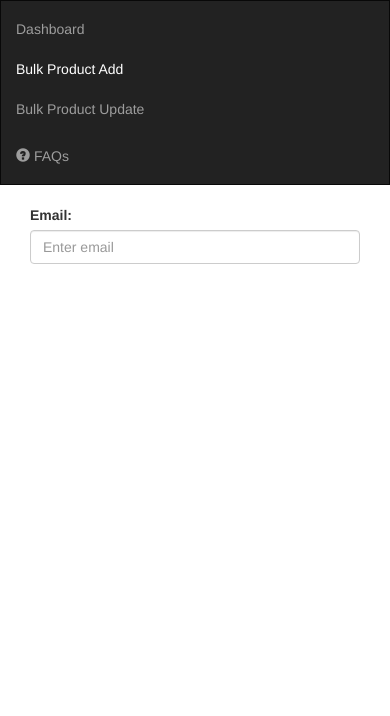
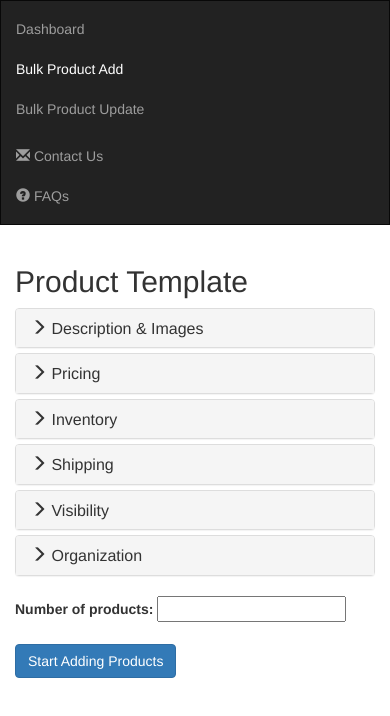
Before and after one commit to cloud9repos/UI-product-manager, a website: page index.html at #/addProducts in a window 390 px wide. Both pictures are taken after a click on the link "Bulk Product Add". Drawn offline with nearby package versions, Linux system fonts and the light colour scheme; files whose address does not match are found by name.

Commit message:
Added basic product template

```diff
--- a/app/addProducts/addProductsCtrl.js
+++ b/app/addProducts/addProductsCtrl.js
@@ -4,10 +4,49 @@
     angular
         .module("productManagement")
         .controller("AddProductsCtrl",
+                        ["$scope",
+                        AddProductsCtrl]);
 
-                        AddProductsCtrl);
+    function AddProductsCtrl($scope) {
 
-    function AddProductsCtrl() {
+        //initialize collapse settings
+        initiallizeCollapseSetting($scope)
+
+        var self = this
+
+        self.test = function() {
+            var self = this
+
+            setTimeout(test2, 5000);
+            console.log("clicked")
+        }
 
     }
+
+    var test2 = function() {
+        console.log("test tme")
+    }
+
+    var initiallizeCollapseSetting = function($scope) {
+
+        $scope.isCollapsedDI = true;
+        $scope.glyphiconChangeDI = 'glyphicon glyphicon-menu-right'
+
+        $scope.isCollapsedPrice = true;
+        $scope.glyphiconChangePrice = 'glyphicon glyphicon-menu-right'
+
+        $scope.isCollapsedInventory = true;
+        $scope.glyphiconChangeInventory = 'glyphicon glyphicon-menu-right'
+
+        $scope.isCollapsedShipping = true;
+        $scope.glyphiconChangeShipping = 'glyphicon glyphicon-menu-right'
+
+        $scope.isCollapsedVisibility = true;
+        $scope.glyphiconChangeVisibility = 'glyphicon glyphicon-menu-right'
+
+        $scope.isCollapsedOrganization = true;
+        $scope.glyphiconChangeOrganization = 'glyphicon glyphicon-menu-right'
+
+    }
+
 }())
--- a/app/addProducts/addProductsView.html
+++ b/app/addProducts/addProductsView.html
@@ -1,6 +1,116 @@
-<form class="form-horizontal">
-    <label class="control-label col-sm-2" for="email">Email:</label>
-    <div class="col-sm-10">
-      <input type="email" class="form-control" id="email" placeholder="Enter email">
+
+<h2>Product Template</h2>
+<div class="panel-group" id="accordion">
+
+  <div class="panel panel-default">
+    <div class="panel-heading">
+      <h4 class="panel-title">
+        <a data-parent="#accordion"
+          ng-click="isCollapsedDI = !isCollapsedDI; glyphiconChangeDI= isCollapsedDI ? 'glyphicon glyphicon-menu-right' : 'glyphicon glyphicon-menu-down'">
+          <span class={{glyphiconChangeDI}}></span>
+          Description & Images</a>
+      </h4>
     </div>
-</form>
+    <div uib-collapse="isCollapsedDI">
+      <div class="panel-body">
+
+      </div>
+    </div>
+  </div>
+
+  <div class="panel panel-default">
+    <div class="panel-heading">
+      <h4 class="panel-title">
+        <a data-parent="#accordion"
+          ng-click="isCollapsedPrice = !isCollapsedPrice; glyphiconChangePrice= (isCollapsedPrice) ? 'glyphicon glyphicon-menu-right' : 'glyphicon glyphicon-menu-down'">
+          <span class={{glyphiconChangePrice}}></span>
+          Pricing</a>
+      </h4>
+    </div>
+    <div uib-collapse="isCollapsedPrice">
+      <div class="panel-body">
+
+      </div>
+    </div>
+  </div>
+
+  <div class="panel panel-default">
+    <div class="panel-heading">
+      <h4 class="panel-title">
+        <a data-parent="#accordion"
+          ng-click="isCollapsedInventory = !isCollapsedInventory; glyphiconChangeInventory= (isCollapsedInventory) ? 'glyphicon glyphicon-menu-right' : 'glyphicon glyphicon-menu-down'">
+          <span class={{glyphiconChangeInventory}}></span>
+          Inventory</a>
+      </h4>
+    </div>
+    <div uib-collapse="isCollapsedInventory">
+      <div class="panel-body">
+
+      </div>
+    </div>
+  </div>
+
+  <div class="panel panel-default">
+    <div class="panel-heading">
+      <h4 class="panel-title">
+        <a data-parent="#accordion"
+          ng-click="isCollapsedShipping = !isCollapsedShipping; glyphiconChangeShipping= (isCollapsedShipping) ? 'glyphicon glyphicon-menu-right' : 'glyphicon glyphicon-menu-down'">
+          <span class={{glyphiconChangeShipping}}></span>
+          Shipping</a>
+      </h4>
+    </div>
+    <div uib-collapse="isCollapsedShipping">
+      <div class="panel-body">
+
+      </div>
+    </div>
+  </div>
+
+  <div class="panel panel-default">
+    <div class="panel-heading">
+      <h4 class="panel-title">
+        <a data-parent="#accordion"
+          ng-click="isCollapsedVisibility = !isCollapsedVisibility; glyphiconChangeVisibility= (isCollapsedVisibility) ? 'glyphicon glyphicon-menu-right' : 'glyphicon glyphicon-menu-down'">
+          <span class={{glyphiconChangeVisibility}}></span>
+          Visibility</a>
+      </h4>
+    </div>
+    <div uib-collapse="isCollapsedVisibility">
+      <div class="panel-body">
+
+      </div>
+    </div>
+  </div>
+
+  <div class="panel panel-default">
+    <div class="panel-heading">
+      <h4 class="panel-title">
+        <a data-parent="#accordion"
+          ng-click="isCollapsedOrganization = !isCollapsedOrganization; glyphiconChangeOrganization= (isCollapsedOrganization) ? 'glyphicon glyphicon-menu-right' : 'glyphicon glyphicon-menu-down'">
+          <span class={{glyphiconChangeOrganization}}></span>
+          Organization</a>
+      </h4>
+    </div>
+    <div uib-collapse="isCollapsedOrganization">
+      <div class="panel-body">
+
+      </div>
+    </div>
+  </div>
+
+  <div class="row" style="margin-top:20px">
+    <div class="col-md-6">
+      <label for="numberOfProductsId">Number of products:</label>
+      <input type="number" id="numberOfProductsId">
+    </div>
+  </div>
+
+  <div class="row" style="margin-top:20px">
+    <div class="col-md-6" >
+      <button type="button" class="btn btn-primary" ng-click = "APCtrl.test()" >
+        Start Adding Products
+      </button>
+    </div>
+  </div>
+
+</div>
--- a/app/app.js
+++ b/app/app.js
@@ -13,8 +13,6 @@
     app.config(["$stateProvider",
                 "$urlRouterProvider",
                 function($stateProvider, $urlRouterProvider) {
-
-                    console.log("==========test")
 
                     //default url
                     $urlRouterProvider.otherwise("/")
@@ -32,21 +30,21 @@
                         .state("addProducts", {
                             url: "/addProducts",
                             templateUrl: "app/addProducts/addProductsView.html",
-                            controller: "AddProductsCtrl as addProductsCtrlAls"
+                            controller: "AddProductsCtrl as APCtrl"
                         })
 
                         //update products
                         .state("updateProducts", {
                             url: "/updateProducts",
                             templateUrl: "app/updateProducts/updateProductsView.html",
-                            controller: "updateProducts as updateProductsCtrlAls"
+                            controller: "UpdateProductsCtrl as updateProductsCtrlAls"
                         })
 
                         //update products
                         .state("faqs", {
                             url: "/faqs",
-                            templateUrl: "app/updateProducts/faqsView.html",
-                            controller: "updateProducts as updateProductsCtrlAls"
+                            templateUrl: "app/faqs/faqsView.html",
+                            controller: "FaqsCtrl as faqsCtrlAls"
                         })
 
                 }])
--- a/index.html
+++ b/index.html
@@ -53,6 +53,12 @@
                 <ul class="nav navbar-nav navbar-right">
                     <li>
                         <a ui-sref="faqs">
+                            <span class="glyphicon glyphicon-envelope"></span>
+                            Contact Us
+                        </a>
+                    </li>
+                    <li>
+                        <a ui-sref="faqs">
                             <span class="glyphicon glyphicon-question-sign"></span>
                             FAQs
                         </a>
```
Also changed, not shown: app/faqs/faqs.html (added), app/faqs/faqsCtrl.js (added), app/updateProducts/updateProductsCtrl.js (added), app/updateProducts/updateProductsView.html (added).
